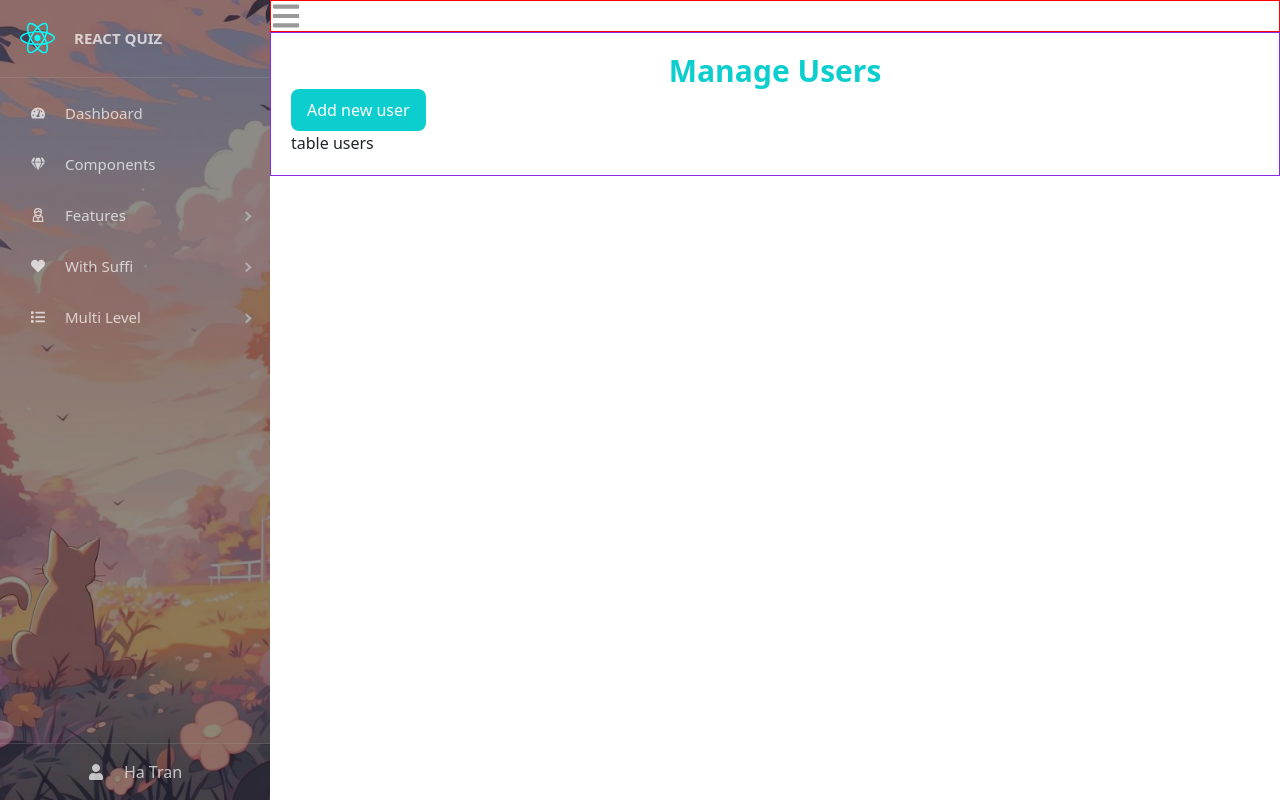
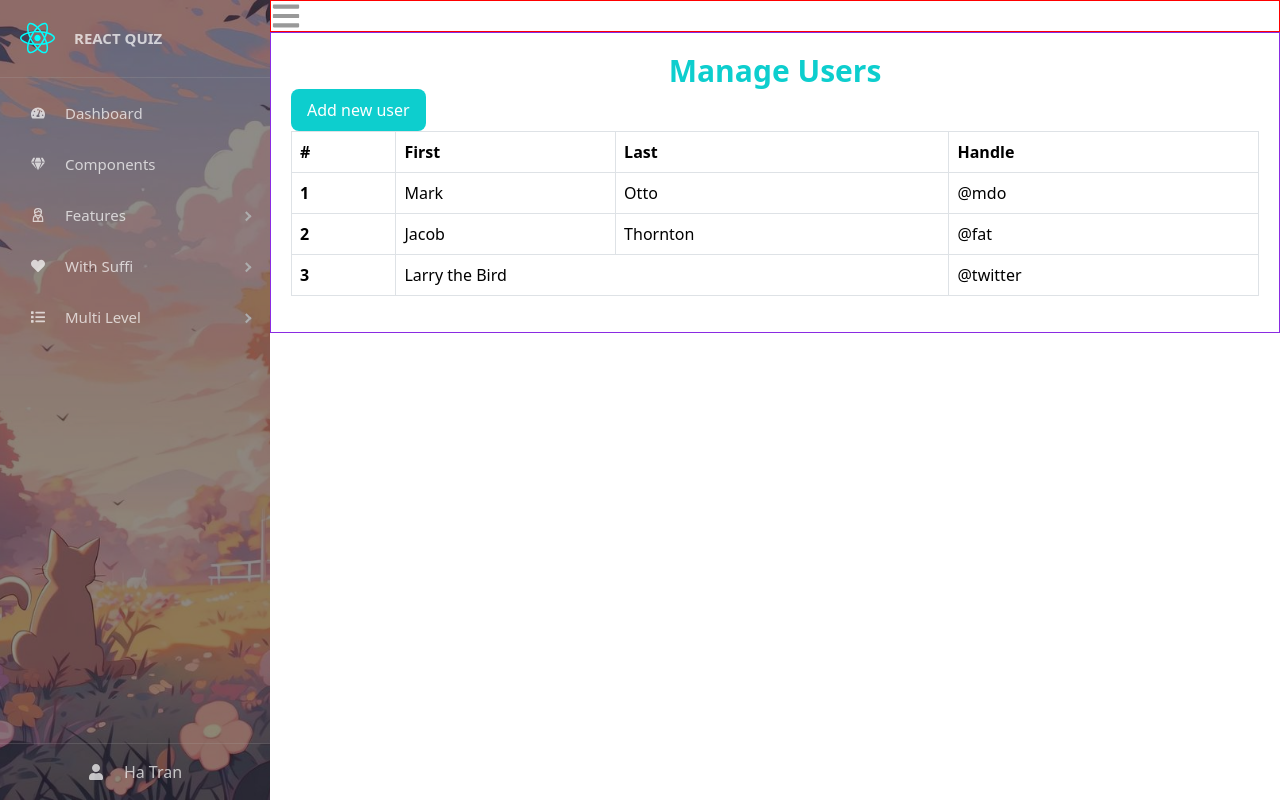
Before and after one commit to hatran216004/react-quiz, a React (Create React App) app: page /admin/manage-users in a window 1280 px wide. Built offline with nearby package versions, Linux system fonts and the light colour scheme.

Commit message:
API services - Custom axios

```diff
--- a/src/components/Admin/Content/ManageUsers.js
+++ b/src/components/Admin/Content/ManageUsers.js
@@ -1,6 +1,7 @@
 import { useState } from "react";
 import ModalCreateUser from "./ModalCreateUser";
 import "./ManageUsers.scss";
+import TableUser from "./TableUser";
 
 const ManageUsers = () => {
     const [showModalCreateUser, setShowModalCreateUser] = useState(false);
@@ -15,7 +16,9 @@ const ManageUsers = () => {
                 >
                     Add new user
                 </button>
-                <div className="table-user-wrapper">table users</div>
+                <div className="table-user-wrapper">
+                    <TableUser />
+                </div>
                 <ModalCreateUser
                     show={showModalCreateUser}
                     setShow={setShowModalCreateUser}
--- a/src/components/Admin/Content/ModalCreateUser.js
+++ b/src/components/Admin/Content/ModalCreateUser.js
@@ -2,9 +2,9 @@ import { useEffect, useState } from "react";
 import Button from "react-bootstrap/Button";
 import Modal from "react-bootstrap/Modal";
 import { FaCloudUploadAlt } from "react-icons/fa";
-import axios from "axios";
 import "./ManageUsers.scss";
 import { toast } from "react-toastify";
+import { postCreateNewUser } from "../../../services/apiServices";
 
 const ModalCreateUser = ({ show, setShow }) => {
     const [email, setEmail] = useState("");
@@ -60,23 +60,19 @@ const ModalCreateUser = ({ show, setShow }) => {
         }
 
         // call api
-        const data = new FormData();
-        data.append("email", email);
-        data.append("password", password);
-        data.append("username", username);
-        data.append("role", role);
-        data.append("userImage", avatar);
+        let data = await postCreateNewUser(
+            email,
+            password,
+            username,
+            role,
+            avatar
+        );
 
-        let res = await axios.post(
-            "http://localhost:8081/api/v1/participant",
-            data
-        );
-        console.log(res.data);
-        if (res.data && res.data.EC === 0) {
-            toast.success(res.data.EM);
+        if (data && data.EC === 0) {
+            toast.success(data.EM);
             handleClose();
         } else {
-            toast.error(res.data.EM);
+            toast.error(data.EM);
         }
     };
 
--- /dev/null
+++ b/src/components/Admin/Content/TableUser.js
@@ -0,0 +1,37 @@
+import React from "react";
+
+const TableUser = ({}) => {
+    return (
+        <table className="table table-hover table-bordered">
+            <thead>
+                <tr>
+                    <th scope="col">#</th>
+                    <th scope="col">First</th>
+                    <th scope="col">Last</th>
+                    <th scope="col">Handle</th>
+                </tr>
+            </thead>
+            <tbody>
+                <tr>
+                    <th scope="row">1</th>
+                    <td>Mark</td>
+                    <td>Otto</td>
+                    <td>@mdo</td>
+                </tr>
+                <tr>
+                    <th scope="row">2</th>
+                    <td>Jacob</td>
+                    <td>Thornton</td>
+                    <td>@fat</td>
+                </tr>
+                <tr>
+                    <th scope="row">3</th>
+                    <td colSpan="2">Larry the Bird</td>
+                    <td>@twitter</td>
+                </tr>
+            </tbody>
+        </table>
+    );
+};
+
+export default TableUser;
--- /dev/null
+++ b/src/services/apiServices.js
@@ -0,0 +1,13 @@
+import axios from "../utils/axiosCustomize";
+
+export const postCreateNewUser = (email, password, username, role, avatar) => {
+    // submit data
+    const data = new FormData();
+    data.append("email", email);
+    data.append("password", password);
+    data.append("username", username);
+    data.append("role", role);
+    data.append("userImage", avatar);
+
+    return axios.post("v1/participant", data);
+};
--- /dev/null
+++ b/src/utils/axiosCustomize.js
@@ -0,0 +1,33 @@
+import axios from "axios";
+
+const instance = axios.create({
+    baseURL: "http://localhost:8081/api/",
+});
+
+// Add a request interceptor
+instance.interceptors.request.use(
+    function (config) {
+        // Do something before request is sent
+        return config;
+    },
+    function (error) {
+        // Do something with request error
+        return Promise.reject(error);
+    }
+);
+
+// Add a response interceptor
+instance.interceptors.response.use(
+    function (response) {
+        // Any status code that lie within the range of 2xx cause this function to trigger
+        return response && response.data ? response.data : response;
+    },
+    function (error) {
+        // Any status codes that falls outside the range of 2xx cause this function to trigger
+        return error && error.response && error.response.data
+            ? error.response.data
+            : Promise.reject(error);
+    }
+);
+
+export default instance;
```
